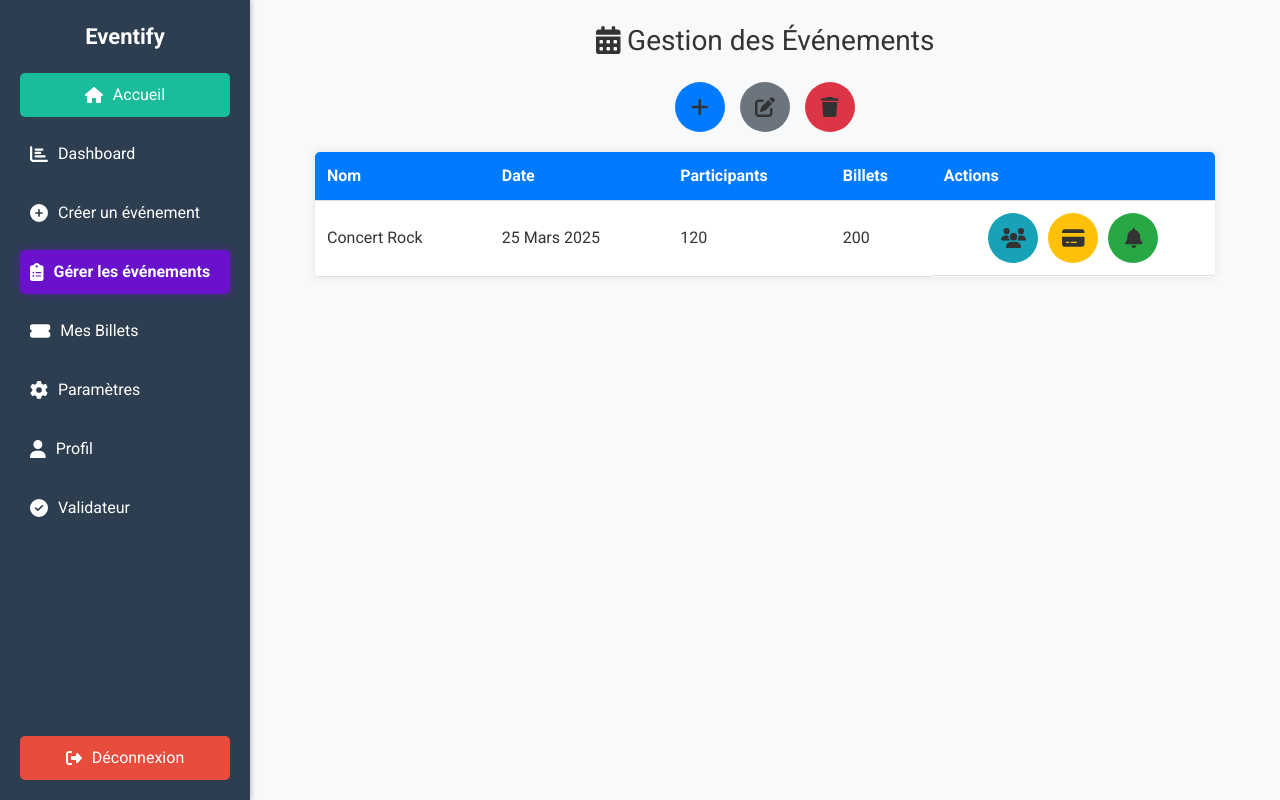
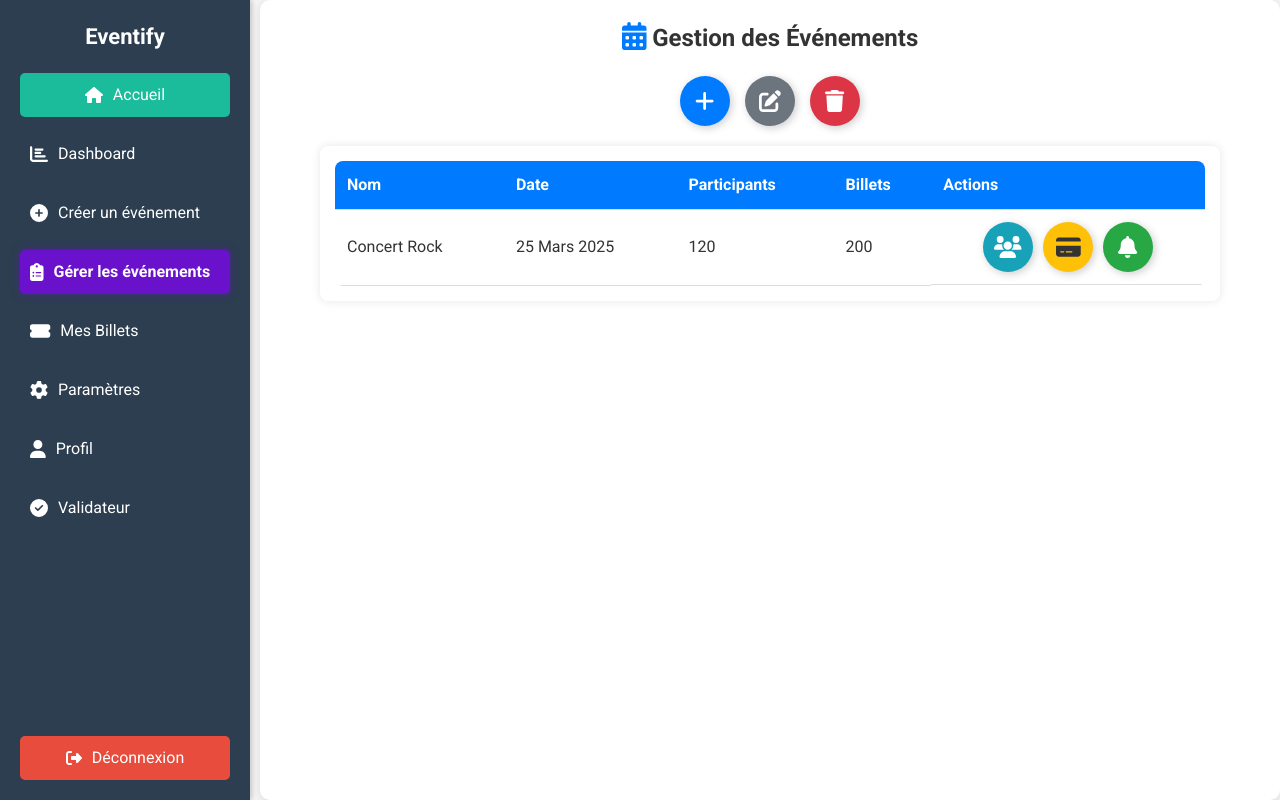
Before and after one commit to elomAglan/event-platform, a React (Vite) app: page /gestionevent in a window 1280 px wide. Built offline with nearby package versions, Linux system fonts and the light colour scheme.

Commit message:
actualiser

```diff
--- a/src/page/Gestionevent.css
+++ b/src/page/Gestionevent.css
@@ -2,32 +2,37 @@
 .gestionevent-container {
   display: flex;
   height: 100vh;
+  background: #f4f4f4;
 }
 
-/* Contenu principal */
+/* Contenu principal (décalé pour la Sidebar) */
 .gestionevent-content {
   flex: 1;
   padding: 20px;
-  background: #f8f9fa;
+  margin-left: 260px; /* Ajuste selon la largeur de ta Sidebar */
+  background: #ffffff;
   display: flex;
   flex-direction: column;
   align-items: center;
   overflow-y: auto;
-  margin-left: 250px; /* Décalage pour la Sidebar */
+  border-radius: 10px;
+  box-shadow: 0 2px 10px rgba(0, 0, 0, 0.1);
 }
 
 /* En-tête */
 .gestionevent-header {
-  font-size: 28px;
+  font-size: 24px;
   color: #333;
-  margin-bottom: 20px;
   display: flex;
   align-items: center;
   gap: 10px;
+  font-weight: bold;
+  margin-bottom: 20px;
 }
 
-.gestionevent-header i {
+.gestionevent-header svg {
   color: #007bff;
+  font-size: 28px;
 }
 
 /* Actions principales */
@@ -44,83 +49,56 @@
   display: flex;
   align-items: center;
   justify-content: center;
-  font-size: 20px;
+  font-size: 22px;
   border: none;
   cursor: pointer;
   border-radius: 50%;
   transition: 0.3s ease-in-out;
+  box-shadow: 2px 2px 8px rgba(0, 0, 0, 0.2);
 }
 
-.btn-icon i {
-  color: white;
-  font-size: 22px; /* Augmentation de la taille de l'icône */
+.btn-icon:hover {
+  transform: scale(1.1);
 }
 
-.btn-primary {
-  background: #007bff;
-}
+/* Couleurs des boutons */
+.btn-primary { background: #007bff; color: white; }
+.btn-primary:hover { background: #0056b3; }
 
-.btn-primary:hover {
-  background: #0056b3;
-}
+.btn-secondary { background: #6c757d; color: white; }
+.btn-secondary:hover { background: #5a6268; }
 
-.btn-secondary {
-  background: #6c757d;
-}
+.btn-danger { background: #dc3545; color: white; }
+.btn-danger:hover { background: #bd2130; }
 
-.btn-secondary:hover {
-  background: #5a6268;
-}
+.btn-info { background: #17a2b8; color: white; }
+.btn-info:hover { background: #138496; }
 
-.btn-danger {
-  background: #dc3545;
-}
+.btn-warning { background: #ffc107; color: #333; }
+.btn-warning:hover { background: #e0a800; }
 
-.btn-danger:hover {
-  background: #bd2130;
-}
-
-.btn-info {
-  background: #17a2b8;
-}
-
-.btn-info:hover {
-  background: #138496;
-}
-
-.btn-warning {
-  background: #ffc107;
-}
-
-.btn-warning:hover {
-  background: #e0a800;
-}
-
-.btn-success {
-  background: #28a745;
-}
-
-.btn-success:hover {
-  background: #218838;
-}
+.btn-success { background: #28a745; color: white; }
+.btn-success:hover { background: #218838; }
 
 /* Liste des événements */
 .gestionevent-list {
   width: 100%;
   max-width: 900px;
+  background: white;
+  padding: 15px;
+  border-radius: 8px;
+  box-shadow: 0px 0px 10px rgba(0, 0, 0, 0.1);
 }
 
+/* Table des événements */
 .table {
   width: 100%;
   border-collapse: collapse;
-  background: white;
-  box-shadow: 0px 0px 10px rgba(0, 0, 0, 0.1);
-  border-radius: 5px;
+  border-radius: 8px;
   overflow: hidden;
 }
 
-.table th,
-.table td {
+.table th, .table td {
   padding: 12px;
   text-align: left;
   border-bottom: 1px solid #ddd;
@@ -129,6 +107,7 @@
 .table th {
   background: #007bff;
   color: white;
+  font-weight: bold;
 }
 
 .table tr:hover {
```
